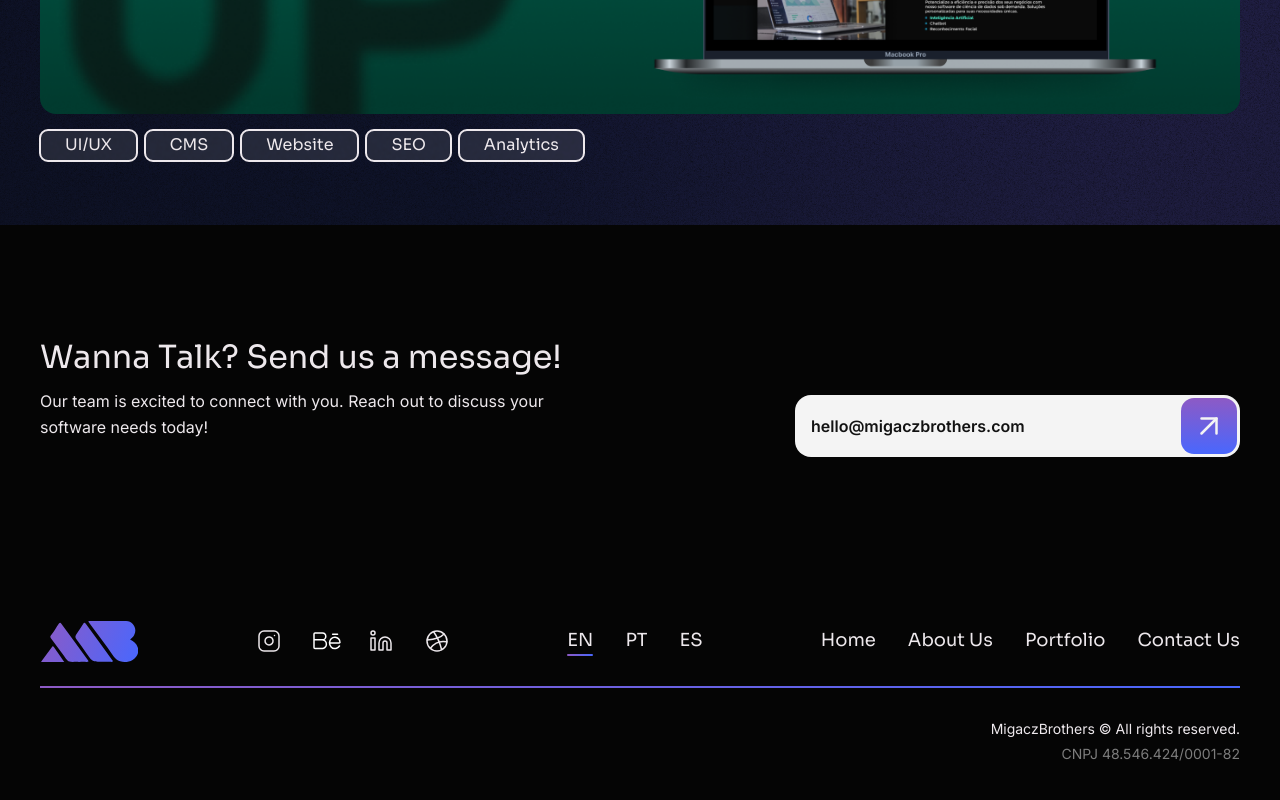
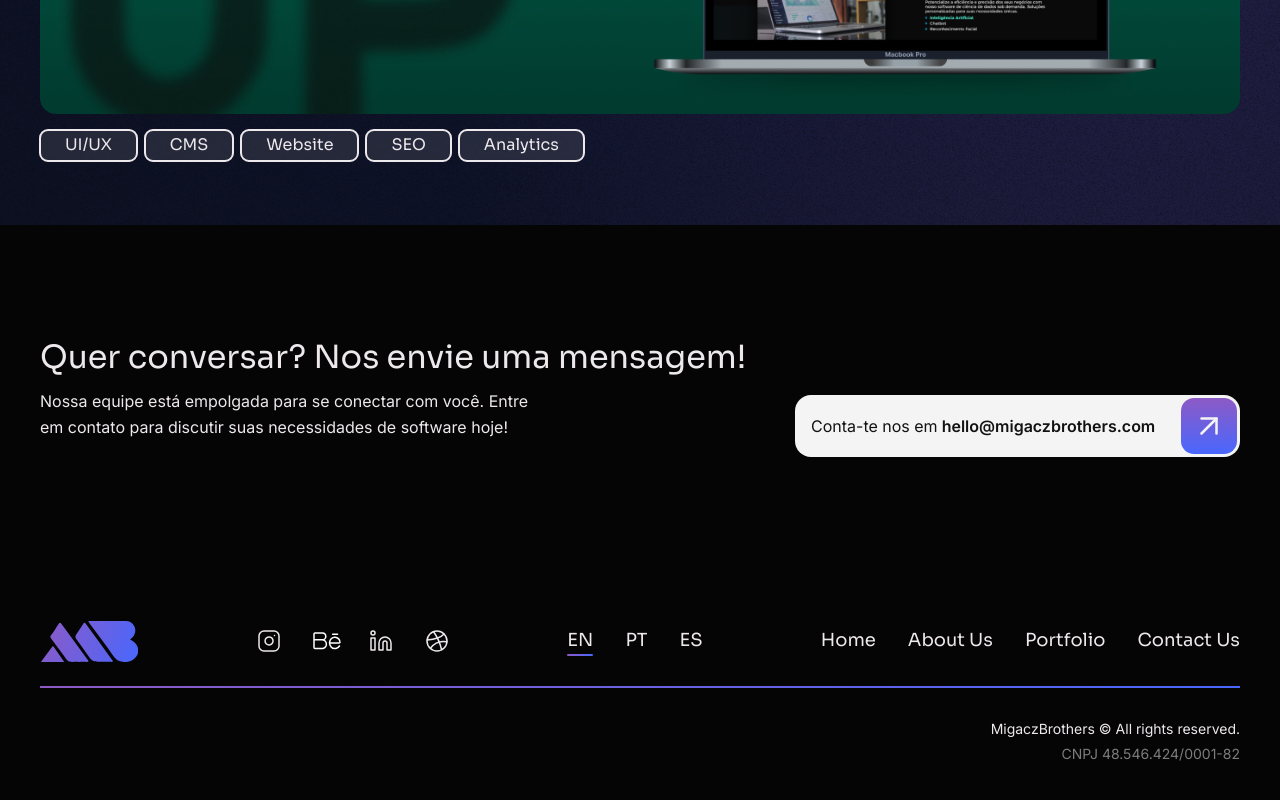
Before and after one commit to Migacz-Brothers/migacz-brothers, a Next.js app: page /pt in a window 1280 px wide. Shown: the part 3797-4597 px from the top of the page. Built offline with nearby package versions, Linux system fonts and the light colour scheme.

Commit message:
add contact us reutilizable languages

```diff
--- a/app/page.tsx
+++ b/app/page.tsx
@@ -39,7 +39,11 @@ export default function Home() {
           text='Or read more'
         />
         <Portfolio />
-        <ContactUs />
+        <ContactUs
+          title='Wanna Talk? Send us a message!'
+          paragraph='Our team is excited to connect with you. Reach out to discuss your software needs today!'
+          textButton='Contact us at'
+        />
       </main>
       <Footer home />
     </>
--- a/app/pt/page.tsx
+++ b/app/pt/page.tsx
@@ -41,7 +41,11 @@ export default function Home() {
           text={'Ou leia mais'}
         />
         <Portfolio />
-        <ContactUs />
+        <ContactUs
+          title='Quer conversar? Nos envie uma mensagem!'
+          paragraph='Nossa equipe está empolgada para se conectar com você. Entre em contato para discutir suas necessidades de software hoje!'
+          textButton='Conta-te nos em'
+        />
       </main>
       <Footer home />
     </>
--- a/components/ContactUs/ContactUs.tsx
+++ b/components/ContactUs/ContactUs.tsx
@@ -1,16 +1,27 @@
 'use client';
 
+import cn from 'clsx';
 import { motion } from 'framer-motion';
+
 import Cta from '../Cta';
 import { h2, p, section } from '../design-system';
-import cn from 'clsx';
 
-export default function ContactUs() {
+interface ContactUsProps {
+  title: string;
+  paragraph: string;
+  textButton: string;
+}
+
+export default function ContactUs({
+  title,
+  paragraph,
+  textButton,
+}: ContactUsProps) {
   return (
     <section>
       <span
         id='contact'
-        className='opacity-0 h-0 w-0 relative bottom-[136px]'
+        className='relative bottom-[136px] h-0 w-0 opacity-0'
       />
       <motion.div
         className={section}
@@ -21,18 +32,13 @@ export default function ContactUs() {
         viewport={{ once: true, amount: 0.1 }}
         transition={{ duration: 0.3, ease: 'easeInOut' }}
       >
-        <div className='flex lg:flex-row flex-col justify-between md:pb-36 gap-4 lg:items-end pt-28 pb-32'>
+        <div className='flex flex-col justify-between gap-4 pb-32 pt-28 md:pb-36 lg:flex-row lg:items-end'>
           <div>
-            <h3 className={cn(h2, 'pb-2 lg:pb-3 lg:!text-[2rem]')}>
-              Wanna Talk? Send us a message!
-            </h3>
-            <p className={cn(p, 'pb-4 max-w-lg')}>
-              Our team is excited to connect with you. Reach out to discuss your
-              software needs today!
-            </p>
+            <h3 className={cn(h2, 'pb-2 lg:pb-3 lg:!text-[2rem]')}>{title}</h3>
+            <p className={cn(p, 'max-w-lg pb-4')}>{paragraph}</p>
           </div>
           <div className='w-full max-w-[445px]'>
-            <Cta />
+            <Cta textButton={textButton} />
           </div>
         </div>
       </motion.div>
```
